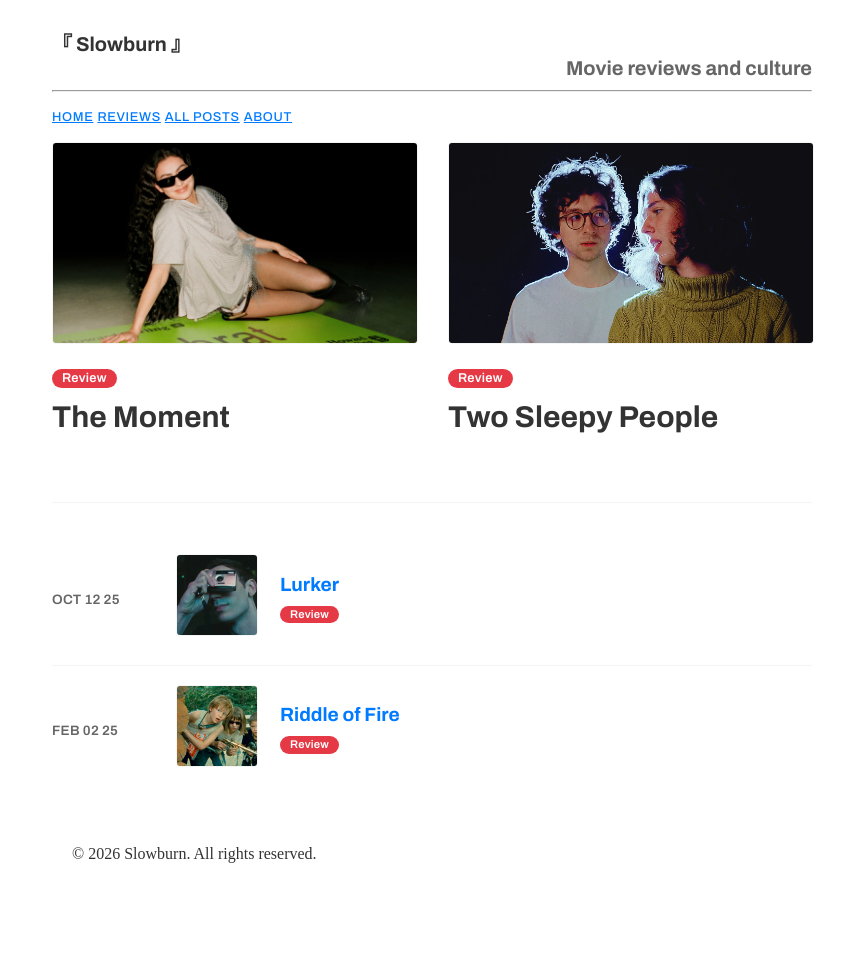
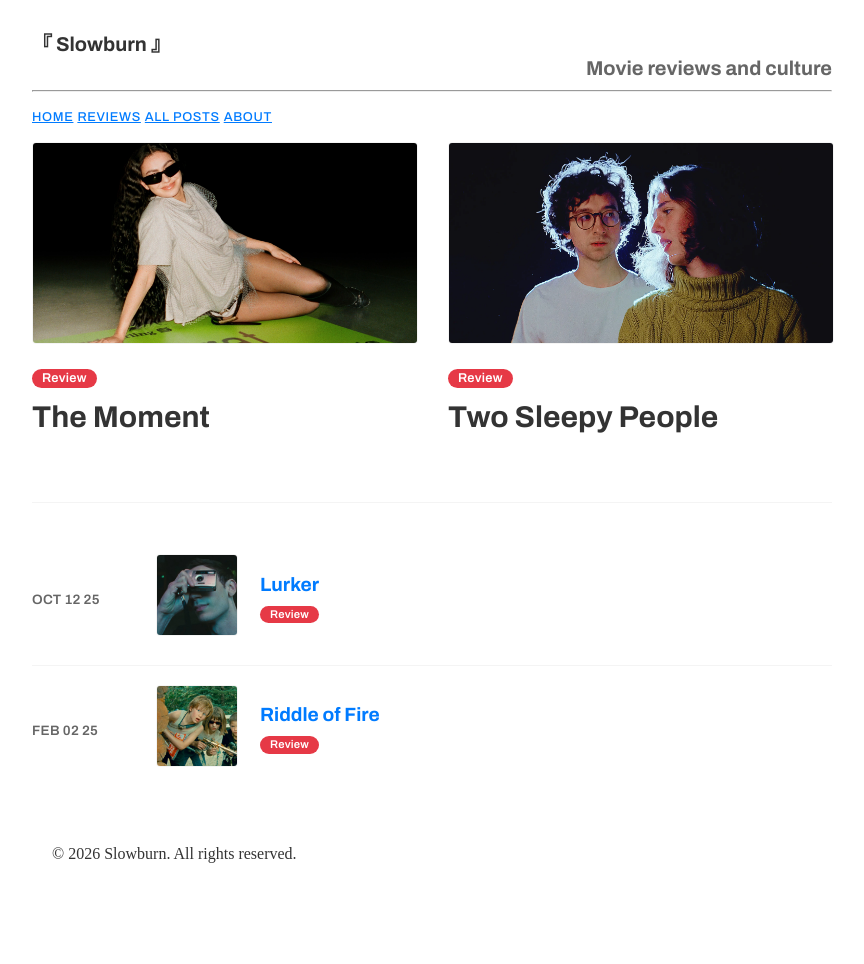
Before and after one commit to Slowburn-Movies/slowburn-movies.github.io, a Jekyll site: the page built from index.md, in a window 1280 px wide. Shown: the whole page, without its empty margins (208-1072 px from the left). Built offline with Jekyll 4.4.1, drawn with Linux system fonts in a browser that asks for light colours; some web fonts are replaced.

Commit message:
Update main.css

```diff
--- a/assets/css/main.css
+++ b/assets/css/main.css
@@ -12,7 +12,7 @@ body {
   line-height: 1.55;
   font-weight: 400;
 
-  max-width: 760px;
+  max-width: 800px;
   padding: 2rem;
   -webkit-font-smoothing: antialiased;
 
```
